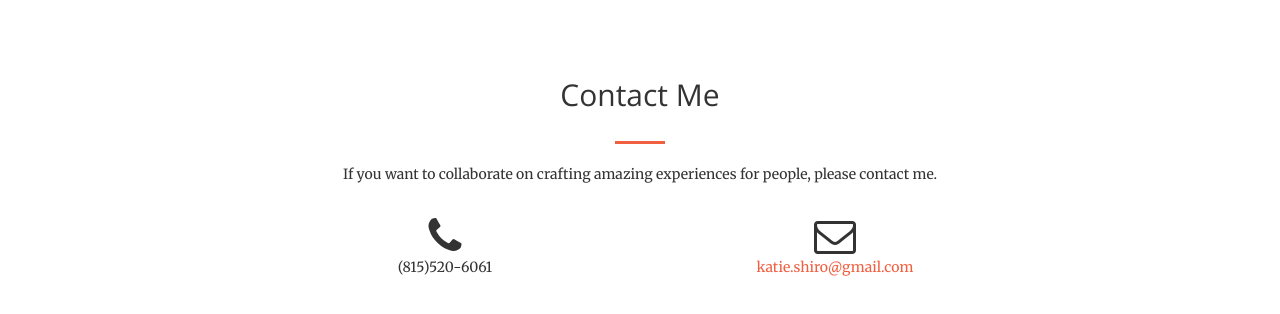
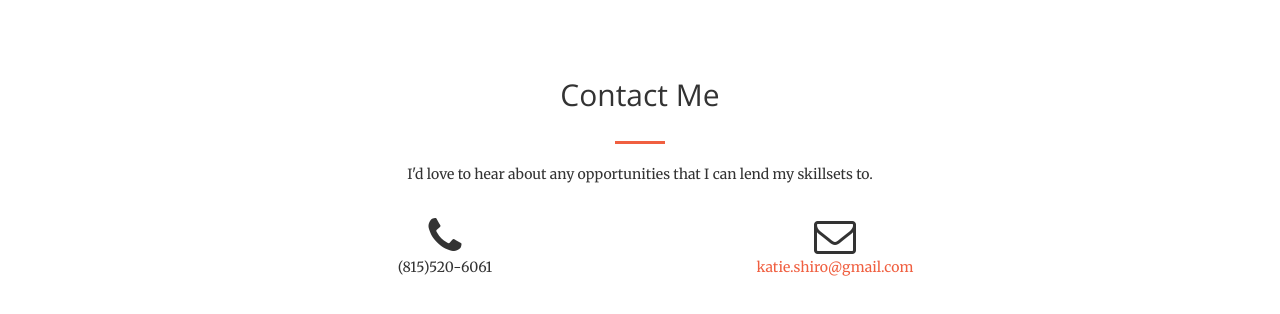
Before and after one commit to kshiro622/myportfolio, a website: page index.html in a window 1280 px wide. Shown: the part 2371-2685 px from the top of the page. Drawn offline with nearby package versions, Linux system fonts and the light colour scheme.

Commit message:
updates contact me

```diff
--- a/index.html
+++ b/index.html
@@ -270,7 +270,7 @@
                 <div class="col-lg-8 col-lg-offset-2 text-center">
                     <h2 class="section-heading">Contact Me</h2>
                     <hr class="primary">
-                    <p>If you want to collaborate on crafting amazing experiences for people, please contact me.
+                    <p>I'd love to hear about any opportunities that I can lend my skillsets to.
                     </p>
                 </div>
                 <div class="col-lg-4 col-lg-offset-2 text-center">
```
